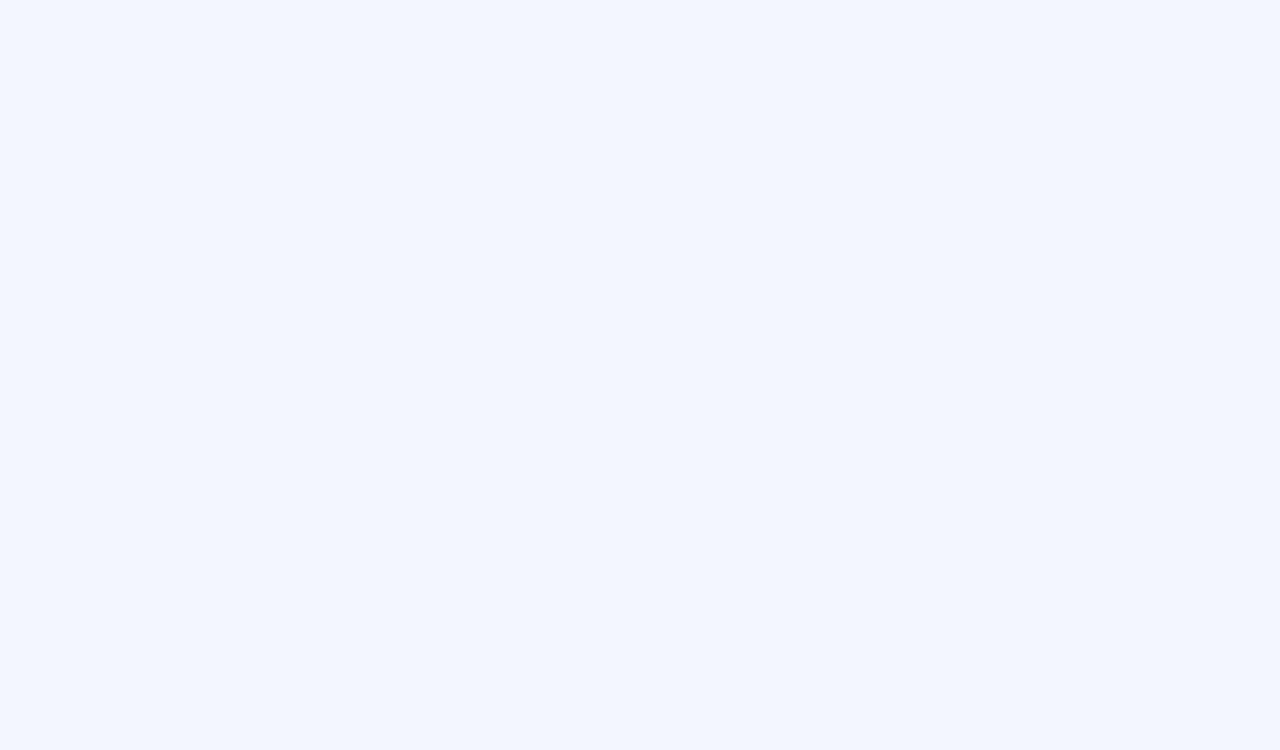
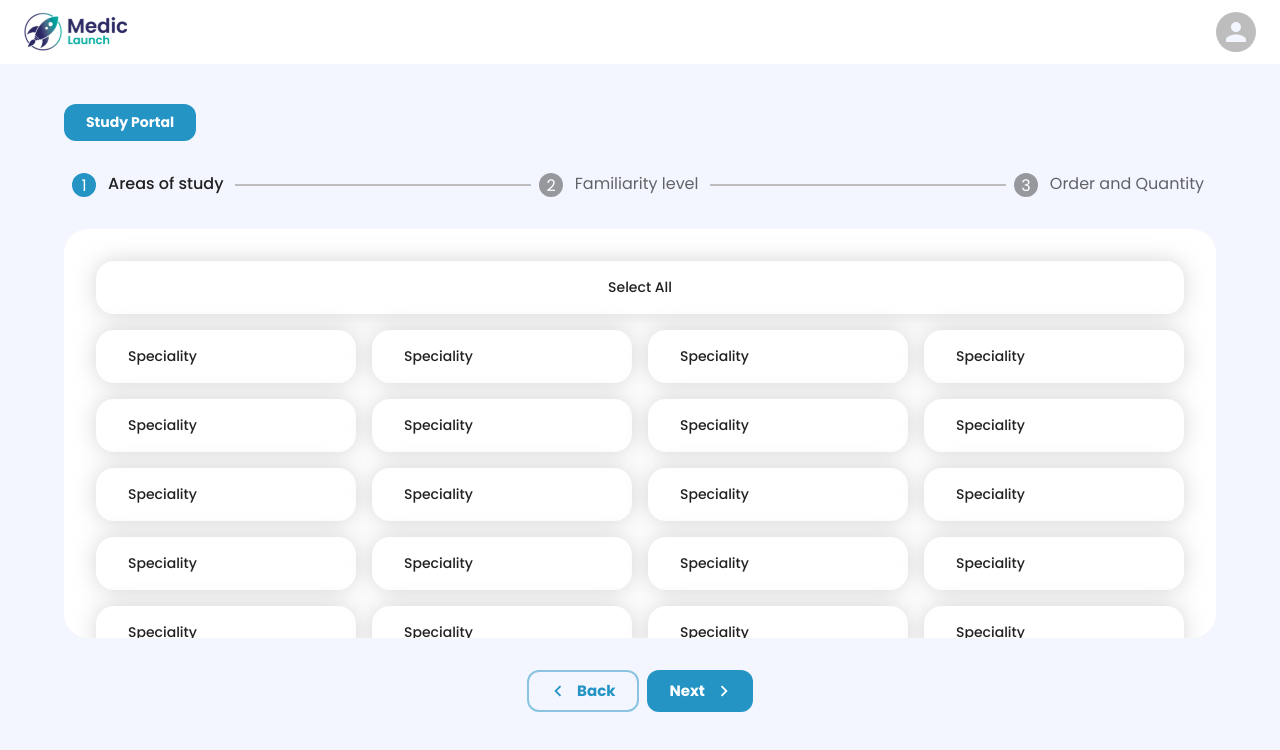
Before and after one commit to Medic-Launch-Dev/MedicLaunchFrontend, a React (Create React App) app: page /create-session in a window 1280 px wide. Before the commit this address had no page. Shown: the top 750 px of the page. Built offline with nearby package versions, Linux system fonts and the light colour scheme; what @tiptap/extension-subscript, @tiptap/extension-superscript would draw is missing.

Commit message:
Initial question filtering

```diff
--- /dev/null
+++ b/src/components/createSession/SpecialityOption.tsx
@@ -0,0 +1,26 @@
+import { Box } from "@mui/material";
+
+interface SpecialityOptionProps {
+  children: string;
+  centered?: boolean;
+}
+
+export default function SpecialityOption({ children, centered }: SpecialityOptionProps) {
+  return (
+    <Box sx={{
+      bgcolor: "white",
+      borderRadius: 1.5,
+      py: 2,
+      px: 4,
+      boxShadow: '0px 0px 22px 0px #97979765',
+      height: "100%",
+      display: 'flex',
+      alignItems: 'center',
+      justifyContent: centered ? "center" : undefined,
+      fontWeight: 500,
+      cursor: "pointer",
+    }}>
+      {children}
+    </Box>
+  )
+}
--- /dev/null
+++ b/src/components/createSession/SpecialitySelection.tsx
@@ -0,0 +1,19 @@
+import { Grid } from "@mui/material";
+import SpecialityOption from "./SpecialityOption";
+
+export default function SpecialitySelection() {
+  return (
+    <Grid container spacing={2}>
+      <Grid item xs={12}>
+        <SpecialityOption centered>Select All</SpecialityOption>
+      </Grid>
+      {
+        Array.from({ length: 60 }, () => "Speciality").map(speciality => (
+          <Grid item xs={3}>
+            <SpecialityOption>{speciality}</SpecialityOption>
+          </Grid>
+        ))
+      }
+    </Grid>
+  )
+}
--- a/src/components/nav/AppShell.tsx
+++ b/src/components/nav/AppShell.tsx
@@ -11,7 +11,7 @@ export default function AppShell() {
           <Avatar />
         </Stack>
       </Toolbar>
-      <Box sx={{ p: 3 }}>
+      <Box sx={{ p: 3, height: "calc(100% - 64px)" }}>
         <Outlet />
       </Box>
     </Box>
--- a/src/index.tsx
+++ b/src/index.tsx
@@ -6,19 +6,20 @@ import { CssBaseline } from "@mui/material";
 import { ThemeProvider } from "@mui/material/styles";
 import React from "react";
 import ReactDOM from "react-dom";
-import { BrowserRouter as Router, Route, Routes } from "react-router-dom";
+import { Route, BrowserRouter as Router, Routes } from "react-router-dom";
 import AppShell from "./components/nav/AppShell";
 import CreateQuestion from "./pages/CreateQuestion";
+import EditQuestions from './pages/EditQuestions';
 import Login from "./pages/Login";
 import PracticeSession from "./pages/PracticeSession";
 import Register from "./pages/Register";
 import ReviewSession from "./pages/ReviewSession";
 import Root from "./pages/Root";
-import EditQuestions from './pages/EditQuestions';
 // import reportWebVitals from "./reportWebVitals";
-import theme from "./theme";
+import CreateSession from "./pages/CreateSession";
 import { AuthProvider } from "./services/AuthProvider";
 import { ProtectedRoute } from "./services/ProtectedRoute";
+import theme from "./theme";
 
 const App = () => {
   return (
@@ -29,6 +30,14 @@ const App = () => {
           <Routes>
             <Route path="/" element={<AppShell />}>
               <Route index element={<Root />} />
+              <Route
+                path="create-session"
+                element={
+                  <ProtectedRoute>
+                    <CreateSession />
+                  </ProtectedRoute>
+                }
+              />
               <Route
                 path="practice-session"
                 element={
--- /dev/null
+++ b/src/pages/CreateSession.tsx
@@ -0,0 +1,105 @@
+import { ChevronLeft, ChevronRight } from "@mui/icons-material";
+import { Box, Button, Container, Stack, Step, StepLabel, Stepper } from "@mui/material";
+import { useState } from "react";
+import SpecialitySelection from "../components/createSession/SpecialitySelection";
+import LinkButton from "../components/util/LinkButton";
+
+const steps = ['Areas of study', 'Familiarity level', 'Order and Quantity',];
+
+export default function CreateSession() {
+  const [activeStep, setActiveStep] = useState(0);
+  const [skipped, setSkipped] = useState(new Set<number>());
+
+  const isStepOptional = (step: number) => {
+    return step === 1;
+  };
+
+  const isStepSkipped = (step: number) => {
+    return skipped.has(step);
+  };
+
+  const handleNext = () => {
+    let newSkipped = skipped;
+    if (isStepSkipped(activeStep)) {
+      newSkipped = new Set(newSkipped.values());
+      newSkipped.delete(activeStep);
+    }
+
+    setActiveStep((prevActiveStep) => prevActiveStep + 1);
+    setSkipped(newSkipped);
+  };
+
+  const handleBack = () => {
+    setActiveStep((prevActiveStep) => prevActiveStep - 1);
+  };
+
+  const handleSkip = () => {
+    if (!isStepOptional(activeStep)) {
+      // You probably want to guard against something like this,
+      // it should never occur unless someone's actively trying to break something.
+      throw new Error("You can't skip a step that isn't optional.");
+    }
+
+    setActiveStep((prevActiveStep) => prevActiveStep + 1);
+    setSkipped((prevSkipped) => {
+      const newSkipped = new Set(prevSkipped.values());
+      newSkipped.add(activeStep);
+      return newSkipped;
+    });
+  };
+
+  const handleReset = () => {
+    setActiveStep(0);
+  };
+
+  return (
+    <Container maxWidth="lg" sx={{ height: '100%' }}>
+      <Stack height="100%" gap={3} py={2}>
+
+        <LinkButton to="/" sx={{ width: "max-content", flexShrink: 0 }}>Study Portal</LinkButton>
+        <Stepper
+          activeStep={activeStep}
+          sx={{
+            my: 1,
+            '& .MuiStepConnector-line': { borderTopWidth: 2 },
+          }}>
+          {steps.map((label) => {
+            const stepProps: { completed?: boolean } = {};
+            return (
+              <Step
+                key={label}
+                {...stepProps}
+                sx={{
+                  '& .MuiStepLabel-label': { fontSize: '1rem', px: 0.5 },
+                  '& .MuiStepIcon-text': { fontSize: '1rem', },
+                }}>
+                <StepLabel sx={{ fontSize: '1.5rem' }}>{label}</StepLabel>
+              </Step>
+            );
+          })}
+        </Stepper>
+        <Box sx={{ bgcolor: "white", p: 4, borderRadius: 2, flexGrow: 1, maxHeight: '100%', overflowY: 'scroll' }}>
+          <SpecialitySelection />
+        </Box>
+        <Stack direction="row" alignItems="center" justifyContent="center" gap={1} pt={1} pb={6}>
+          <Button
+            variant="outlined"
+            sx={{ width: "max-content", flexShrink: 0 }}
+            size="large"
+            startIcon={<ChevronLeft />}
+          >
+            Back
+          </Button>
+          <Button
+            variant="contained"
+            sx={{ width: "max-content", flexShrink: 0, py: 1 }}
+            size="large"
+            endIcon={<ChevronRight />}
+          >
+            Next
+          </Button>
+        </Stack>
+      </Stack>
+    </Container>
+  )
+}
--- a/src/pages/Root.tsx
+++ b/src/pages/Root.tsx
@@ -38,7 +38,7 @@ function Root() {
                 primary
                 action={
                   <Button variant="contained" color="secondary">
-                    <Link style={unstyledLink} to="practice-session">
+                    <Link style={unstyledLink} to="create-session">
                       Start Questions
                     </Link>
                   </Button>
--- a/src/services/ProtectedRoute.tsx
+++ b/src/services/ProtectedRoute.tsx
@@ -1,13 +1,12 @@
 // ProtectedRoute.tsx
 
-import { Navigate } from "react-router-dom";
 import { useAuth } from "./AuthProvider";
 
 export const ProtectedRoute = ({ children }) => {
   const { isLoggedIn } = useAuth();
 
-  if (!isLoggedIn()) {
-    return <Navigate to="/login" />;
-  }
+  // if (!isLoggedIn()) {
+  //   return <Navigate to="/login" />;
+  // }
   return children;
 };
```
